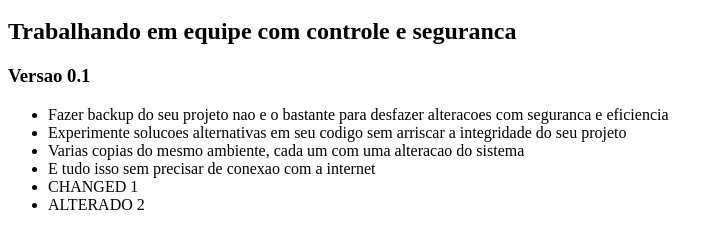
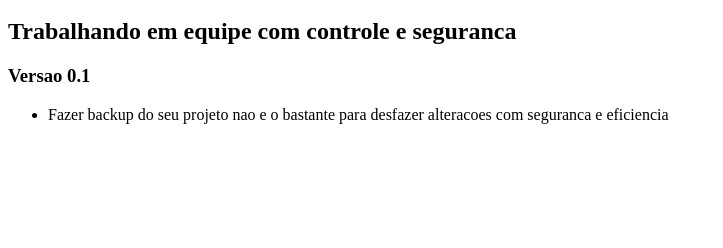
Before and after one commit to vtmjunior/testevaldir, a plain HTML site: page index.html in a window 1280 px wide. Shown: the part 48-296 px from the top of the page, without its empty margins (0-723 px from the left). Drawn offline with Linux system fonts and the light colour scheme.

Commit message:
Primeiro commit

```diff
--- a/index.html
+++ b/index.html
@@ -11,13 +11,6 @@
 		<ul>
 			<li>Fazer backup do seu projeto nao e o bastante para desfazer
 			alteracoes com seguranca e eficiencia</li>
-			<li>Experimente solucoes alternativas em seu codigo sem arriscar
-			a integridade do seu projeto</li>
-			<li>Varias copias do mesmo ambiente, cada um com uma alteracao
-			do sistema</li>
-			<li>E tudo isso sem precisar de conexao com a internet</li>
-			<li>CHANGED 1</li>
-			<li>ALTERADO 2</li>
 		</ul>
 	</body>
 
```
